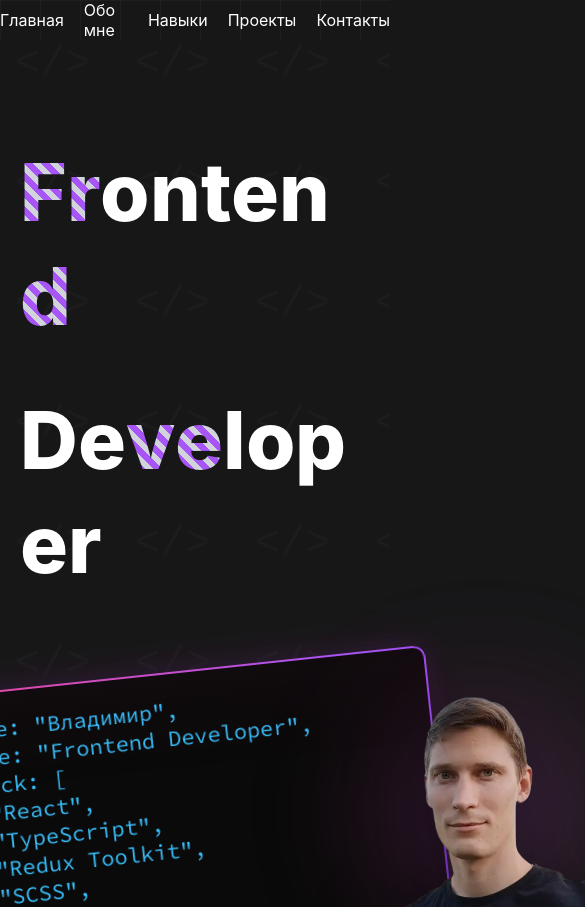
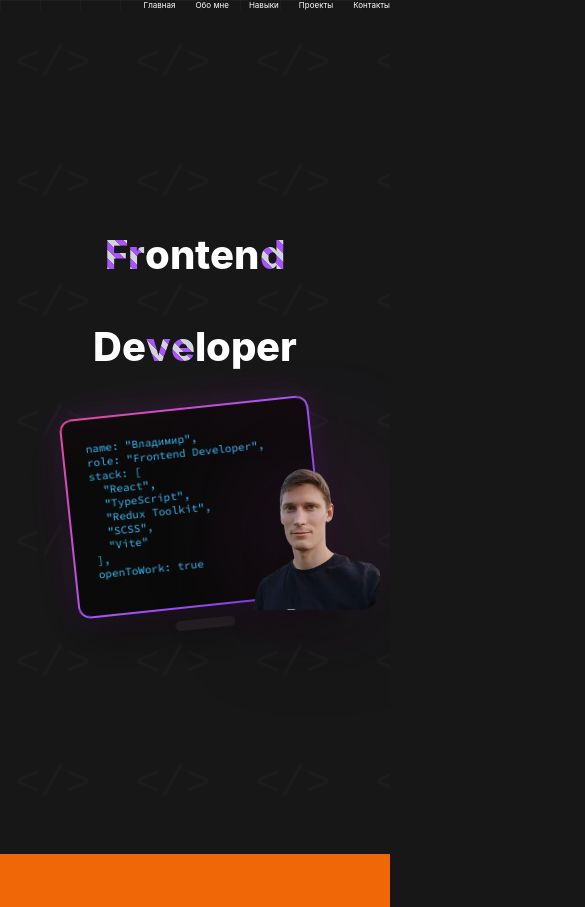
Before and after one commit to SamarinV/portfolio, a React (Vite) app: page / in a window 390 px wide. Shown: the top 907 px of the page, 585 px wide, since content can reach past the window. Built offline with nearby package versions, Linux system fonts and the light colour scheme.

Commit message:
adaptive for mobile

```diff
--- a/src/index.css
+++ b/src/index.css
@@ -14,7 +14,7 @@ html {
 body {
 	min-width: 320px;
 	min-height: 100vh;
-
+	font-size: 16px;
 	font-family: Inter, system-ui, sans-serif;
 	color: white;
 	background-image:
@@ -52,3 +52,9 @@ section {
 #root {
 	min-height: 100vh;
 }
+
+@media (max-width: 768px) {
+	body {
+		font-size: 0.5em;
+	}
+}
--- a/src/sections/Hero/Hero.module.scss
+++ b/src/sections/Hero/Hero.module.scss
@@ -27,13 +27,15 @@
 	align-items: center;
 	flex-direction: column;
 	position: relative;
-	gap: 80px;
+	gap: 5em;
 }
 
 .title {
-	font-size: 80px;
+	font-size: 5em;
 	font-weight: 800;
 	display: flex;
+	align-items: center;
+	justify-content: center;
 	flex-wrap: wrap;
 	gap: 40px;
 }
@@ -86,13 +88,13 @@
 .monitor {
 	transform: rotate(-8deg);
 	perspective: 1000px;
-	animation: float 15s ease-in-out infinite;
+	animation: float 12s ease-in-out infinite;
 	transform-style: preserve-3d;
 }
 
 .screen {
-	width: 500px;
-	height: 320px;
+	width: 31.25em;
+	height: 25em;
 	position: relative;
 	background: #0a0a0a;
 	border-radius: 12px;
@@ -128,8 +130,8 @@
 }
 
 .stand {
-	width: 120px;
-	height: 20px;
+	width: 7.5em;
+	height: 1.25em;
 	background: #2a2a2a;
 	margin: 0 auto;
 	margin-top: 12px;
@@ -139,7 +141,7 @@
 .code {
 	color: #38bdf8;
 	font-family: var(--font-code);
-	font-size: 22px;
+	font-size: 1.375em;
 }
 
 .cursor {
@@ -148,15 +150,15 @@
 
 .photoWrapper {
 	position: absolute;
-	right: -180px;
-	bottom: 50px;
+	right: -7.5em;
+	bottom: 3.125em;
 	z-index: 2;
 }
 .photoWrapper::before {
 	content: '';
 	position: absolute;
-	width: 250px;
-	height: 250px;
+	width: 15.625em;
+	height: 15.625em;
 	top: 50%;
 	left: 50%;
 	transform: translate(-50%, -50%);
@@ -167,7 +169,7 @@
 }
 
 .photo {
-	width: 280px;
+	width: 17.5em;
 	border-radius: 20px;
 	filter: drop-shadow(0 20px 40px rgba(0, 0, 0, 0.4));
 }
@@ -201,3 +203,12 @@
 		transform: translateY(100%);
 	}
 }
+
+@media (max-width: 768px) {
+	// .title {
+	// 	font-size: 48px;
+	// }
+	// .monitor {
+	// 	width: 250px;
+	// }
+}
--- a/src/sections/Hero/Hero.tsx
+++ b/src/sections/Hero/Hero.tsx
@@ -5,6 +5,7 @@ import { useRef } from 'react'
 import myPhoto from '../../assets/me.webp'
 import s from './Hero.module.scss'
 import { useAnimatedLetters } from '../../hooks/useAnimatedLetters'
+import { useTypewriter } from '../../hooks/useTypewriter'
 
 gsap.registerPlugin(SplitText)
 
@@ -16,7 +17,16 @@ export default function Hero() {
 		white: s.white,
 		purple: s.purple,
 	})
-
+	const typedText = useTypewriter(`name: "Владимир",
+role: "Frontend Developer",
+stack: [
+  "React",
+  "TypeScript",
+  "Redux Toolkit",
+  "SCSS",
+  "Vite"
+],
+openToWork: true`, 40)
 	return (
 		<section className={s.hero} id="home">
 			<div className={s.content}>
@@ -28,16 +38,7 @@ export default function Hero() {
 					<div className={s.monitor}>
 						<div className={s.screen}>
 							<pre className={s.code}>
-								{`name: "Владимир",
-role: "Frontend Developer",
-stack: [
-  "React",
-  "TypeScript",
-  "Redux Toolkit",
-  "SCSS",
-  "Vite"
-],
-openToWork: true`}
+								{typedText}
 							</pre>
 						</div>
 
```
